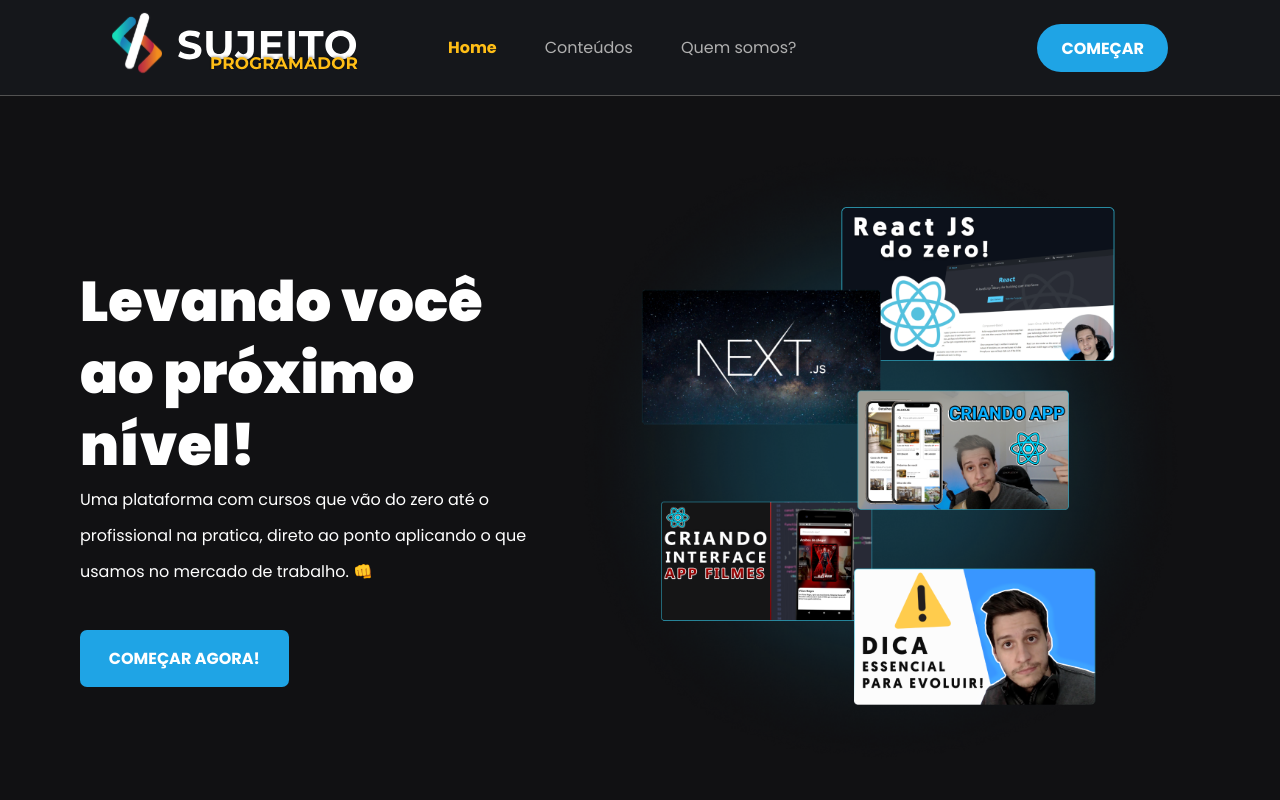
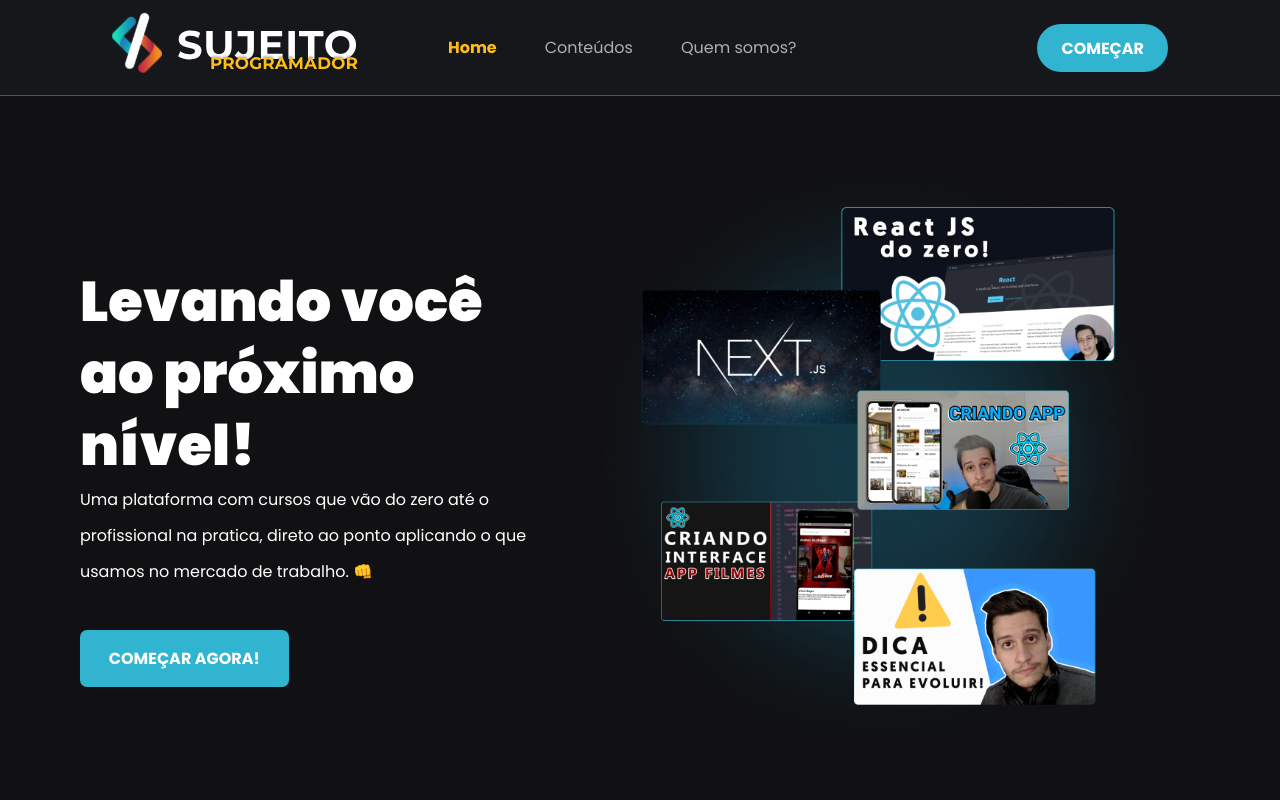
Before and after one commit to rafalmeidas/blog-sujeito, a Next.js app: page / in a window 1280 px wide. Shown: the top 800 px of the page. Built offline with nearby package versions, Linux system fonts and the light colour scheme.

Commit message:
ADD página de posts e estilização

```diff
--- a/package.json
+++ b/package.json
@@ -12,6 +12,7 @@
     "next": "11.1.0",
     "react": "17.0.2",
     "react-dom": "17.0.2",
+    "react-icons": "^4.2.0",
     "sass": "^1.38.1"
   },
   "devDependencies": {
--- a/src/styles/global.scss
+++ b/src/styles/global.scss
@@ -12,7 +12,7 @@
   --gray-700: #15171b; //Background header
   --gray-900: #111113; // Background body;
 
-  --blue-900: #1fa4e5; //CTA - Buttons
+  --blue-900: #31b4d0; //CTA - Buttons
   --yellow-500: #ffbe16;
 }
 
```
Also changed, not shown: 1 other file (tests, documents, lock files or other folders).
